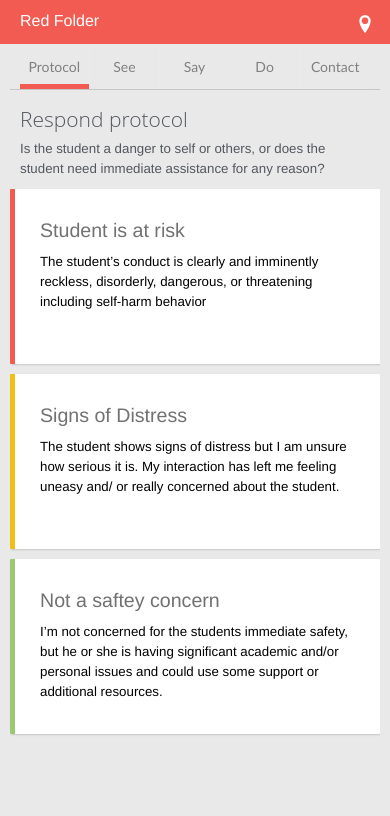
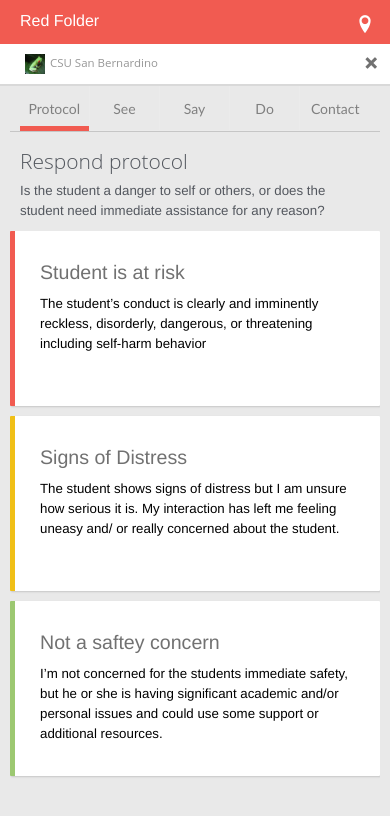
Before and after one commit to aperez02/aperez02.github.io, a plain HTML site: page index.html in a window 390 px wide. Drawn offline with Linux system fonts and the light colour scheme; some packages are replaced by stand-ins of ours.

Commit message:
Forgot to add campus indicator

```diff
--- a/index.html
+++ b/index.html
@@ -289,7 +289,7 @@
                 <h1>Red Folder</h1>
                 <a href="#campusSelectPage" class="button icon big location"></a>
             </div>
-			<div id="campusIndicator">
+			<div id="campusIndicator" class="showCampusIndicator">
                 <img src='Frog.jpg' alt='campus logo' class='campusLogo'><span>CSU San Bernardino</span>
                 <a href='#' class='icon close' onclick='hideCampusIndicator()'></a>
 			</div>
```
